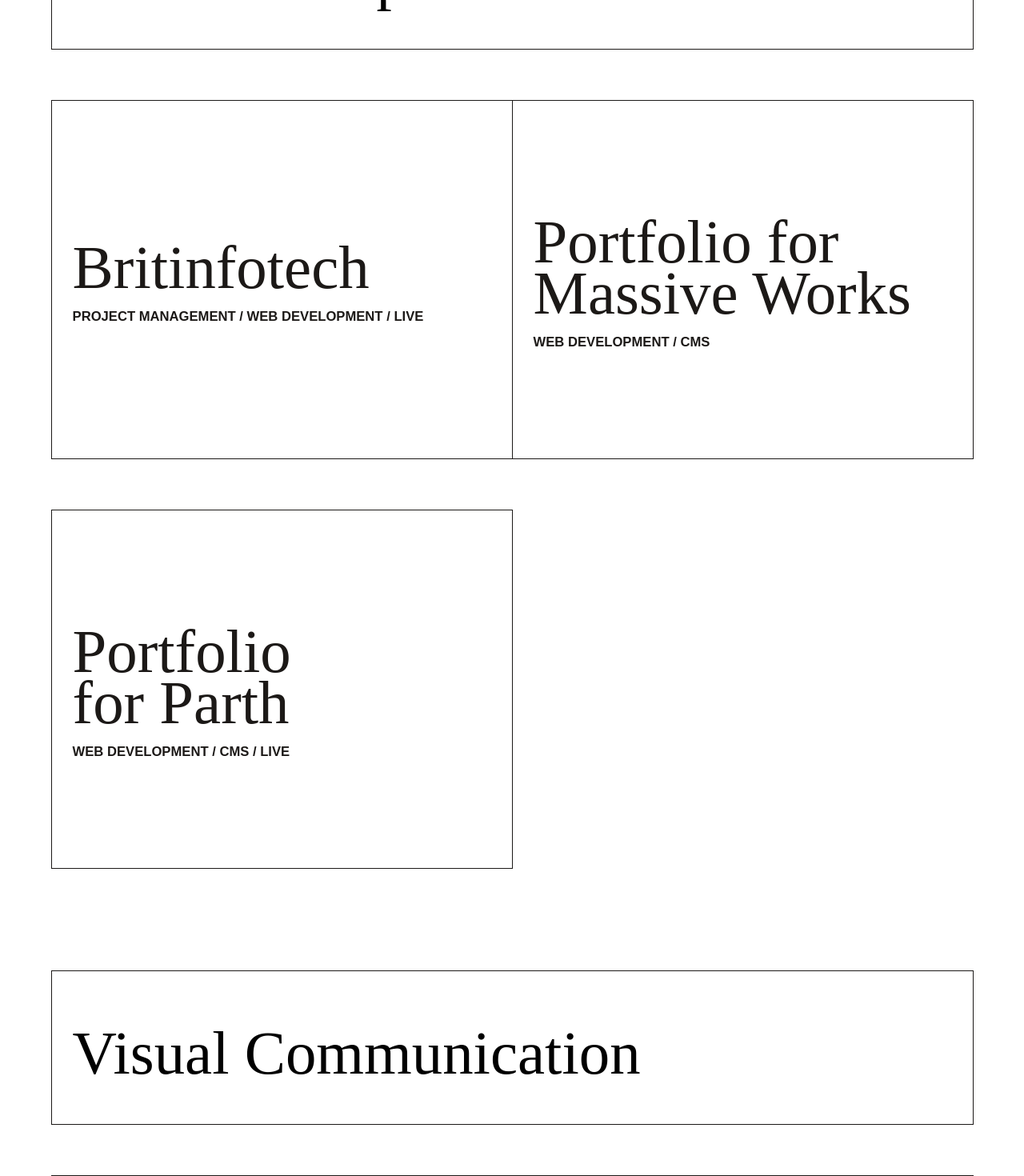
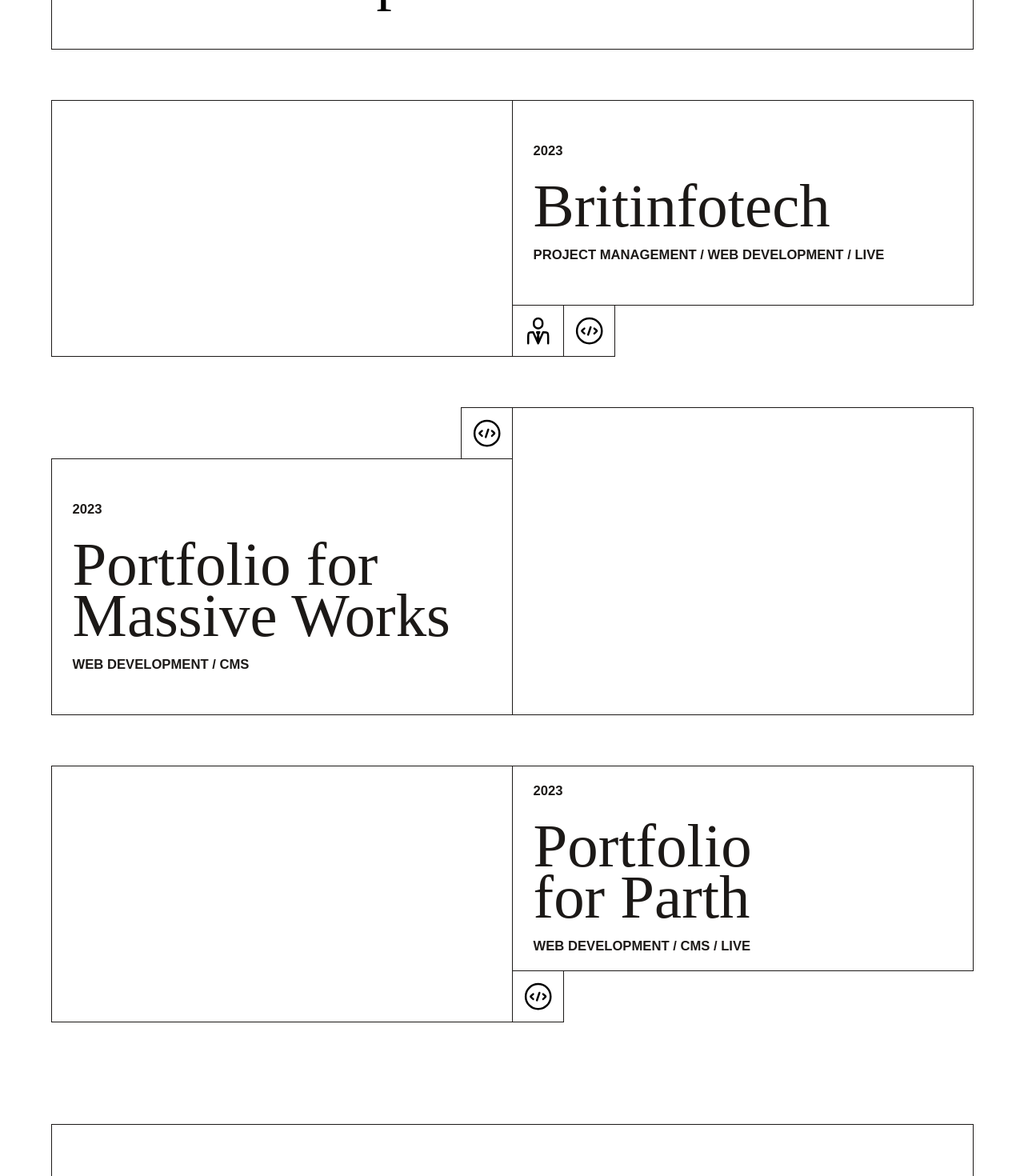
Before and after one commit to Krsatvik1/portfolio, a SvelteKit app: page / in a window 1280 px wide. Shown: the part 2180-3650 px from the top of the page at 80% size. Built offline with nearby package versions, Linux system fonts and the light colour scheme; a web font is replaced by a local one.

Commit message:
refine v4

```diff
--- a/src/routes/+page.svelte
+++ b/src/routes/+page.svelte
@@ -10,6 +10,7 @@
   import Web from "$lib/components/icons/web.svelte";
   import WebCode from "$lib/components/icons/webCode.svelte";
   import ai from "$lib/components/icons/ai.svelte";
+  import learn from "$lib/components/icons/learn.svelte";
   import { borderAll } from "$lib/commonClasses.js";
 </script>
 
@@ -92,7 +93,7 @@
         <div
           class=" text-stone-900 text-cap_sm lg:text-cap_lg font-bold uppercase"
         >
-          2024
+          2023
         </div>
         <div
           class=" text-stone-900 pt-[0.7dvi] text-h1_sm lg:text-h1_lg font-normal font-['ringold-sans']"
@@ -120,40 +121,281 @@
 </a>
 
 <Title label="Web Development" text_size="h1" height="h-[45dvi] lg:h-[15dvi]" overide="mt-[30dvi] lg:mt-[10dvi] lg:col-span-4 col-span-4"/>
-<WorkItem
-  label="Britinfotech"
-  tags="Project Management / Web Development / Live"
-  link="https://britinfotech.com/"
-  img="britinfotech"
+<a
+  href="https://britinfotech.com/"
+  class="col-span-4 mt-[15dvi] lg:mt-[5dvi] lg:grid-cols-2 grid group "
+>
+  <div class="{borderAll} lg:h-[25dvi] h-[75dvi] bg-white">
+    <div class="h-full w-full overflow-hidden">
+      <enhanced:img
+      class="object-cover object-left-top origin-top-left mx-auto group-hover:scale-[1.1] transition-all duration-200 h-full"
+      src="$lib/images/britinfotech/cover.png"
+      alt="Type System"
     />
-<WorkItem
-  label="Portfolio for Massive Works"
-  tags="Web Development / CMS"
-  link="https://massiveworks.krsatvik.xyz/"
-  img="massiveworks"
+    </div>
+
+  </div>
+  <div>
+    <div
+      class="{borderAll} relative block bg-opacity-70 h-[60dvi] lg:h-[20dvi] bg-white"
+    >
+      <div
+        class="px-[5dvi] lg:px-[2dvi] max-w-[80dvi] flex-col justify-center h-full items-start gap-[4dvi] lg:gap-[1.5dvi] inline-flex"
+      >
+        <div
+          class=" text-stone-900 text-cap_sm lg:text-cap_lg font-bold uppercase"
+        >
+          2023
+        </div>
+        <div
+          class=" text-stone-900 pt-[0.7dvi] text-h1_sm lg:text-h1_lg font-normal font-['ringold-sans']"
+        >
+        Britinfotech
+        </div>
+        <div
+          class=" text-stone-900 text-cap_sm lg:text-cap_lg font-bold uppercase"
+        >
+        Project Management / Web Development / Live
+        </div>
+      </div>
+    </div>
+    <div class="flex w-fit">
+      <IconBox>
+        <svelte:component this={manager} />
+      </IconBox>
+      <IconBox>
+        <svelte:component this={code} />
+      </IconBox>
+    </div>
+  </div>
+</a>
+<a
+  href="https://massiveworks.krsatvik.xyz/"
+  class="col-span-4 mt-[15dvi] lg:mt-[5dvi] lg:grid-cols-2 grid group"
+>
+  <div class="order-2 lg:order-1">
+    <div class="flex w-full justify-end">
+      <IconBox>
+        <svelte:component this={code} />
+      </IconBox>
+    </div>
+    <div
+      class="{borderAll} relative block bg-opacity-70 h-[60dvi] lg:h-[25dvi] bg-white "
+    >
+      <div
+        class="px-[5dvi] lg:px-[2dvi] max-w-[80dvi] flex-col justify-center h-full items-start gap-[4dvi] lg:gap-[1.5dvi] inline-flex"
+      >
+        <div
+          class=" text-stone-900 text-cap_sm lg:text-cap_lg font-bold uppercase"
+        >
+          2023
+        </div>
+        <div
+          class=" text-stone-900 pt-[0.7dvi] text-h1_sm lg:text-h1_lg font-normal font-['ringold-sans']"
+        >
+        Portfolio for Massive Works
+        </div>
+        <div
+          class=" text-stone-900 text-cap_sm lg:text-cap_lg font-bold uppercase"
+        >
+        Web Development / CMS
+        </div>
+      </div>
+    </div>
+
+  </div>
+  <div class="{borderAll} lg:h-[30dvi] h-[75dvi] order-2 lg:order-2">
+    <div class="h-full w-full overflow-hidden">
+      <enhanced:img
+      class="object-cover origin-top-left mx-auto group-hover:scale-[1.1] transition-all duration-200 h-full"
+      src="$lib/images/massiveworks/cover.png"
+      alt="Type System"
     />
-<WorkItem
-  label="Portfolio for Parth"
-  tags="Web Development / CMS / Live"
-  link="https://parthsuratwala.com/"
-  img="parth"
+    </div>
+  </div>
+</a>
+<a
+  href="https://parthsuratwala.com/"
+  class="col-span-4 mt-[15dvi] lg:mt-[5dvi] lg:grid-cols-2 grid group "
+>
+  <div class="{borderAll} lg:h-[25dvi] h-[75dvi] bg-white">
+    <div class="h-full w-full overflow-hidden">
+      <enhanced:img
+      class="object-cover object-left-top origin-top-left mx-auto group-hover:scale-[1.1] transition-all duration-200 h-full"
+      src="$lib/images/parth/cover.png"
+      alt="Type System"
     />
-<Title label="Visual Communication" text_size="h1" height="h-[45dvi] lg:h-[15dvi]" overide="mt-[30dvi] lg:mt-[10dvi] lg:col-span-4 col-span-4"/>
-<WorkItem
-  label="Creative Coding - Designer's Guide"
-  tags="Publication / Creative Coding / Classroom Assignment"
-  link="https://www.behance.net/gallery/193824279/Creative-Coding-Designers-Guider"
-  img="creativecoding"
+    </div>
+
+  </div>
+  <div>
+    <div
+      class="{borderAll} relative block bg-opacity-70 h-[60dvi] lg:h-[20dvi] bg-white"
+    >
+      <div
+        class="px-[5dvi] lg:px-[2dvi] max-w-[80dvi] flex-col justify-center h-full items-start gap-[4dvi] lg:gap-[1.5dvi] inline-flex"
+      >
+        <div
+          class=" text-stone-900 text-cap_sm lg:text-cap_lg font-bold uppercase"
+        >
+          2023
+        </div>
+        <div
+          class=" text-stone-900 pt-[0.7dvi] text-h1_sm lg:text-h1_lg font-normal font-['ringold-sans']"
+        >
+        Portfolio for Parth
+        </div>
+        <div
+          class=" text-stone-900 text-cap_sm lg:text-cap_lg font-bold uppercase"
+        >
+        Web Development / CMS / Live
+        </div>
+      </div>
+    </div>
+    <div class="flex w-fit">
+      <IconBox>
+        <svelte:component this={code} />
+      </IconBox>
+    </div>
+  </div>
+</a>
+
+<Title label="Visual Design" text_size="h1" height="h-[45dvi] lg:h-[15dvi]" overide="mt-[30dvi] lg:mt-[10dvi] lg:col-span-4 col-span-4"/>
+<a
+  href="https://www.behance.net/gallery/193824279/Creative-Coding-Designers-Guider"
+  class="col-span-4 mt-[15dvi] lg:mt-[5dvi] lg:grid-cols-2 grid group "
+>
+  <div class="{borderAll} lg:h-[40dvi] h-[75dvi] bg-white">
+    <div class="h-full w-full overflow-hidden">
+      <enhanced:img
+      class="object-cover origin-top-left mx-auto group-hover:scale-[1.1] transition-all duration-200 h-full"
+      src="$lib/images/creativecoding/cover.gif"
+      alt="Type System"
     />
-<WorkItem
-  label="Zine: Art Deco Movement"
-  tags="Art History / Publication / Classroom Assignment"
-  link="https://www.behance.net/gallery/207261611/Zine-Art-Deco-Movement"
-  img="zine"
+    </div>
+
+  </div>
+  <div>
+    <div
+      class="{borderAll} relative block bg-opacity-70 h-[75dvi] lg:h-[35dvi] bg-white"
+    >
+      <div
+        class="px-[5dvi] lg:px-[2dvi] max-w-[80dvi] flex-col justify-center h-full items-start gap-[4dvi] lg:gap-[1.5dvi] inline-flex"
+      >
+        <div
+          class=" text-stone-900 text-cap_sm lg:text-cap_lg font-bold uppercase"
+        >
+          2024
+        </div>
+        <div
+          class=" text-stone-900 pt-[0.7dvi] text-h1_sm lg:text-h1_lg font-normal font-['ringold-sans']"
+        >
+        Creative Coding - Designer's Guide
+        </div>
+        <div
+          class=" text-stone-900 text-cap_sm lg:text-cap_lg font-bold uppercase"
+        >
+        Publication / Creative Coding / Classroom Assignment
+        </div>
+      </div>
+    </div>
+    <div class="flex w-fit">
+      <IconBox>
+        <svelte:component this={brush} />
+      </IconBox>
+    </div>
+  </div>
+</a>
+<a
+  href="https://www.behance.net/gallery/207261611/Zine-Art-Deco-Movement"
+  class="col-span-4 mt-[15dvi] lg:mt-[5dvi] lg:grid-cols-2 grid group"
+>
+  <div class="order-2 lg:order-1">
+    <div class="flex w-full justify-end">
+      <IconBox>
+        <svelte:component this={brush} />
+      </IconBox>
+      <IconBox>
+        <svelte:component this={learn} />
+      </IconBox>
+    </div>
+    <div
+      class="{borderAll} relative block bg-opacity-70 h-[60dvi] lg:h-[25dvi] bg-white "
+    >
+      <div
+        class="px-[5dvi] lg:px-[2dvi] max-w-[80dvi] flex-col justify-center h-full items-start gap-[4dvi] lg:gap-[1.5dvi] inline-flex"
+      >
+        <div
+          class=" text-stone-900 text-cap_sm lg:text-cap_lg font-bold uppercase"
+        >
+          2022
+        </div>
+        <div
+          class=" text-stone-900 pt-[0.7dvi] text-h1_sm lg:text-h1_lg font-normal font-['ringold-sans']"
+        >
+        Zine: Art Deco Movement
+        </div>
+        <div
+          class=" text-stone-900 text-cap_sm lg:text-cap_lg font-bold uppercase"
+        >
+        Art History / Publication / Classroom Assignment
+        </div>
+      </div>
+    </div>
+
+  </div>
+  <div class="{borderAll} lg:h-[30dvi] h-[75dvi] order-2 lg:order-2">
+    <div class="h-full w-full overflow-hidden">
+      <enhanced:img
+      class="object-cover mx-auto group-hover:scale-[1.1] transition-all duration-200 h-full"
+      src="$lib/images/zine/cover.png"
+      alt="Type System"
     />
-<WorkItem
-  label="Ad Concept for NOTO"
-  tags="Market Research / Ad Design / Classroom Assignment"
-  link="https://www.behance.net/gallery/170368281/Ad-Concept-for-NOTO"
-  img="adconcept"
+    </div>
+  </div>
+</a>
+<a
+  href="https://www.behance.net/gallery/193824279/Creative-Coding-Designers-Guider"
+  class="col-span-4 mt-[15dvi] lg:mt-[5dvi] lg:grid-cols-2 grid group "
+>
+  <div class="{borderAll} lg:h-[40dvi] h-[75dvi] bg-white">
+    <div class="h-full w-full overflow-hidden">
+      <enhanced:img
+      class="object-cover origin-top-left mx-auto group-hover:scale-[1.1] transition-all duration-200 h-full"
+      src="$lib/images/adconcept/cover.jpg"
+      alt="Type System"
     />
+    </div>
+
+  </div>
+  <div>
+    <div
+      class="{borderAll} relative block bg-opacity-70 h-[60dvi] lg:h-[35dvi] bg-white"
+    >
+      <div
+        class="px-[5dvi] lg:px-[2dvi] max-w-[80dvi] flex-col justify-center h-full items-start gap-[4dvi] lg:gap-[1.5dvi] inline-flex"
+      >
+        <div
+          class=" text-stone-900 text-cap_sm lg:text-cap_lg font-bold uppercase"
+        >
+          2023
+        </div>
+        <div
+          class=" text-stone-900 pt-[0.7dvi] text-h1_sm lg:text-h1_lg font-normal font-['ringold-sans']"
+        >
+        Ad Concept for NOTO
+        </div>
+        <div
+          class=" text-stone-900 text-cap_sm lg:text-cap_lg font-bold uppercase"
+        >
+        Market Research / Ad Design / Classroom Assignment
+        </div>
+      </div>
+    </div>
+    <div class="flex w-fit">
+      <IconBox>
+        <svelte:component this={brush} />
+      </IconBox>
+    </div>
+  </div>
+</a>
```
Lines whose indentation alone changed are shown as unchanged.
